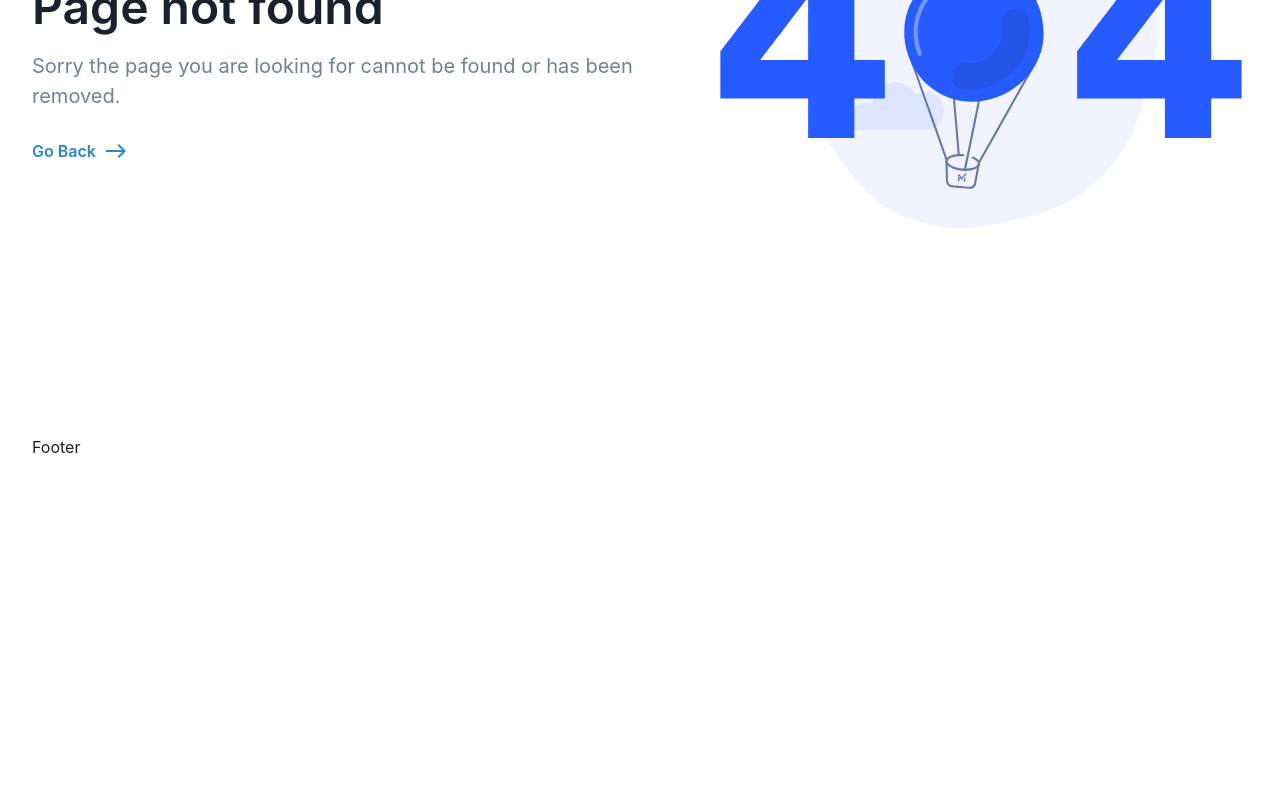
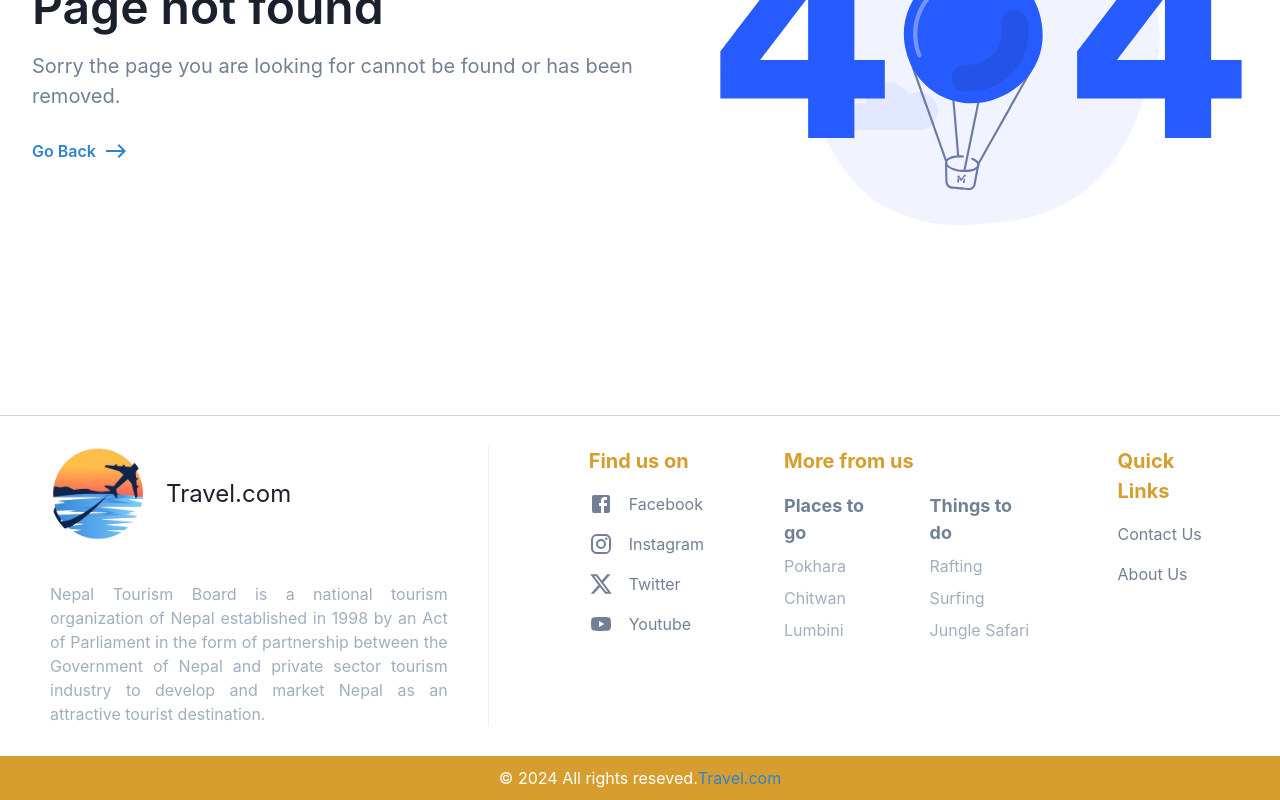
Before and after one commit to Eunesh/TravelAndToursWebiste, a React (Vite) app: page / in a window 1280 px wide. Before the commit this address had no page. Shown: the part 410-1210 px from the top of the page. Before the commit the page ends 889 px from the top, so only its background shows below. Built offline with nearby package versions, Linux system fonts and the light colour scheme.

Commit message:
Feat: created the footer for the application

```diff
--- a/src/components/common/layout/footer/Footer.tsx
+++ b/src/components/common/layout/footer/Footer.tsx
@@ -1,10 +1,203 @@
-import { Container } from "@chakra-ui/react";
 import React from "react";
+import {
+  Avatar,
+  Center,
+  Container,
+  Divider,
+  Flex,
+  Stack,
+  Text,
+} from "@chakra-ui/react";
+import { Link } from "react-router-dom";
+import logo from "../../../../assets/images/logo.png";
+
+// Icons
+import FacebookIcon from "@mui/icons-material/Facebook";
+import InstagramIcon from "@mui/icons-material/Instagram";
+import XIcon from "@mui/icons-material/X";
+import YouTubeIcon from "@mui/icons-material/YouTube";
+// Icons
+
+// Top footer link data
+const findUsOn = {
+  title: "Find us on",
+  links: [
+    {
+      title: "Facebook",
+      link: "",
+      icon: () => <FacebookIcon />,
+    },
+    {
+      title: "Instagram",
+      link: "",
+      icon: () => <InstagramIcon />,
+    },
+    {
+      title: "Twitter",
+      link: "",
+      icon: () => <XIcon />,
+    },
+    {
+      title: "Youtube",
+      link: "",
+      icon: () => <YouTubeIcon />,
+    },
+  ],
+};
+
+const moreFromUs = {
+  title: "More from us",
+  data: [
+    {
+      title: "Places to go",
+      subLinks: [
+        {
+          title: "Pokhara",
+          link: "/places/pokhara",
+        },
+        {
+          title: "Chitwan",
+          link: "/places/pokhara",
+        },
+        {
+          title: "Lumbini",
+          link: "/places/pokhara",
+        },
+      ],
+    },
+    {
+      title: "Things to do",
+      subLinks: [
+        {
+          title: "Rafting",
+          link: "/places/pokhara",
+        },
+        {
+          title: "Surfing",
+          link: "/places/pokhara",
+        },
+        {
+          title: "Jungle Safari",
+          link: "/places/pokhara",
+        },
+      ],
+    },
+  ],
+};
+// Top footer link data
+
+const BottomFooter = () => {
+  const year = new Date().getFullYear();
+  return (
+    <Center p="10px" bg="yellow.500" color="white">
+      &copy; {year} All rights reseved.
+      <Text color="blue.500">
+        <Link to="/">Travel.com</Link>
+      </Text>
+    </Center>
+  );
+};
+
+const FindUsOnLinks = () => {
+  return (
+    <Stack spacing={4}>
+      <Text fontSize="xl" fontWeight="700" color="yellow.500">
+        {findUsOn.title}
+      </Text>
+      {findUsOn.links.map((item) => (
+        <Link to={item.link} key={item.title}>
+          <Flex gap={4} alignItems={"center"} color="gray.500">
+            {item.icon()}
+            <Text>{item.title}</Text>
+          </Flex>
+        </Link>
+      ))}
+    </Stack>
+  );
+};
+
+const MoreFromUsLinks = () => {
+  return (
+    <Stack spacing={4}>
+      <Text fontSize="xl" fontWeight="700" color="yellow.500">
+        {moreFromUs.title}
+      </Text>
+      <Flex gap={10}>
+        {moreFromUs.data.map((category) => (
+          <Stack key={category.title} spacing={2}>
+            <Text fontSize="lg" fontWeight="700" color="gray.500">
+              {category.title}
+            </Text>
+            {category.subLinks.map((link) => (
+              <Link to={link.link}>
+                <Text color="gray.400">{link.title}</Text>
+              </Link>
+            ))}
+          </Stack>
+        ))}
+      </Flex>
+    </Stack>
+  );
+};
+
+const QuickLinks = () => {
+  return (
+    <Stack spacing={4}>
+      <Text fontSize="xl" fontWeight="700" color="yellow.500">
+        Quick Links
+      </Text>
+      <Link to="/more/contact-us">
+        <Text color="gray.500">Contact Us</Text>
+      </Link>
+      <Link to="/more/about-us">
+        <Text color="gray.500">About Us</Text>
+      </Link>
+    </Stack>
+  );
+};
+
+const TopFooterLinks = () => {
+  return (
+    <Flex gap={20}>
+      <FindUsOnLinks />
+      <MoreFromUsLinks />
+      <QuickLinks />
+    </Flex>
+  );
+};
+
+const TopFooter = () => {
+  return (
+    <Flex gap={100}>
+      <Flex gap={10}>
+        <Stack spacing={10}>
+          <Flex gap={5} alignItems="center">
+            <Avatar size="xl" name="Dan Abrahmov" src={logo} />
+            <Text fontSize="2xl">Travel.com</Text>
+          </Flex>
+          <Text color="gray.400" maxW="400px" textAlign={"justify"}>
+            Nepal Tourism Board is a national tourism organization of Nepal
+            established in 1998 by an Act of Parliament in the form of
+            partnership between the Government of Nepal and private sector
+            tourism industry to develop and market Nepal as an attractive
+            tourist destination.
+          </Text>
+        </Stack>
+        <Divider orientation="vertical" />
+      </Flex>
+
+      <TopFooterLinks />
+    </Flex>
+  );
+};
 
 const Footer = () => {
   return (
-    <Container maxW="full">
-      <Container maxW="container.2xl" py="20px">Footer</Container>
+    <Container maxW="full" p={0} borderTop="1px" borderColor="gray.300">
+      <Container maxW="container.2xl" px={"50px"} py="30px">
+        <TopFooter />
+      </Container>
+      <BottomFooter />
     </Container>
   );
 };
--- a/src/components/common/layout/header/Header.tsx
+++ b/src/components/common/layout/header/Header.tsx
@@ -1,8 +1,8 @@
 import React from "react";
 import { Avatar, Container, Divider, Flex, Text } from "@chakra-ui/react";
+import { Link } from "react-router-dom";
+import NavItems from "./NavItems";
 import logo from "../../../../assets/images/logo.png";
-import NavItems from "./NavItems";
-import { Link } from "react-router-dom";
 
 const Header = () => {
   return (
```
